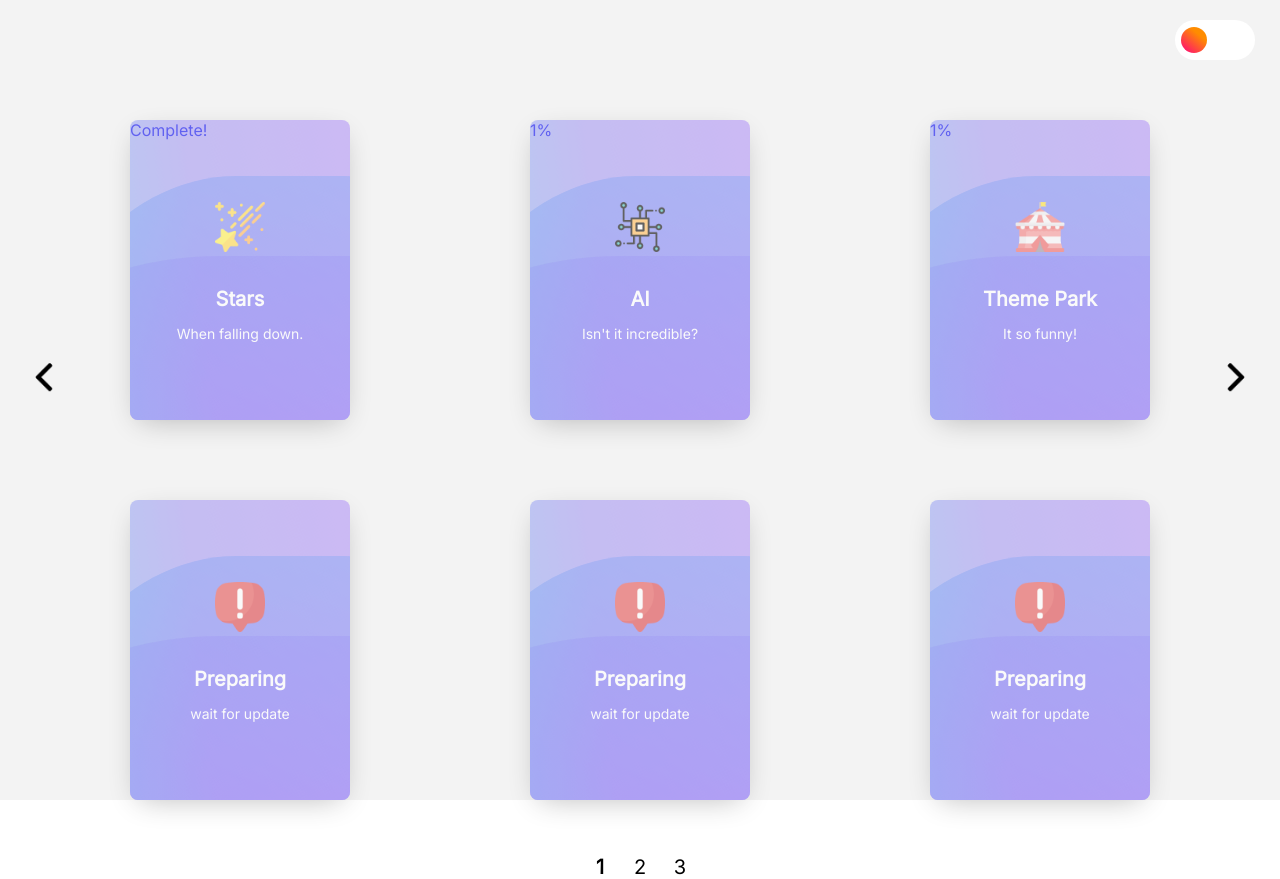
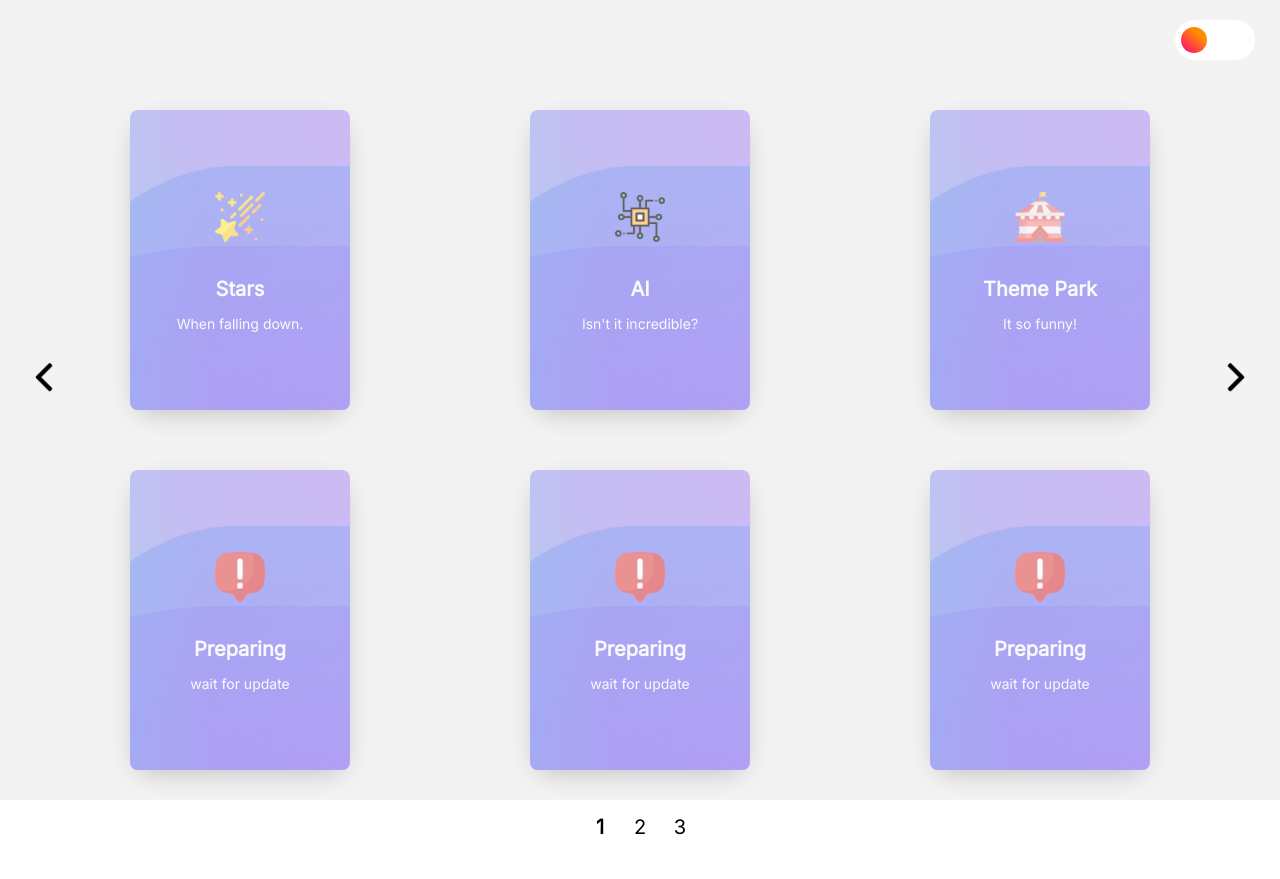
Before and after one commit to BadangGit/PPT-Project, a Vue app in the folder normal/: page / in a window 1280 px wide. After the commit the page ends 839 px from the top, so only its background shows below. Built offline with nearby package versions, Linux system fonts and the light colour scheme.

Commit message:
add progressBar with animation

```diff
--- a/normal/src/components/cards/projectCard.vue
+++ b/normal/src/components/cards/projectCard.vue
@@ -1,8 +1,8 @@
 <script lang="ts" setup>
-import ProgressBar from "@/components/effects/progressBar.vue";
+import { onMounted, PropType, ref } from "vue";
+import { projectCardContentsType } from "@/assets/data/types/projectCard";
 
-import { onMounted, PropType } from "vue";
-import { projectCardContentsType } from "@/assets/data/types/projectCard";
+import ProgressBar from "../effects/progressBar.vue";
 
 const props = defineProps({
   activeProjectCardList: {
@@ -10,6 +10,8 @@ const props = defineProps({
     required: true,
   },
 });
+
+let isHover = ref(false);
 
 onMounted(() => {
   if (props.activeProjectCardList.title == "Preparing") {
@@ -22,9 +24,12 @@ onMounted(() => {
 </script>
 
 <template>
+  <div class="cardPlace">
     <div
       class="e-card playing"
       :id="`cardGrid${props.activeProjectCardList.num}`"
+      @mouseover="isHover = true"
+      @mouseleave="isHover = false"
     >
       <div class="image"></div>
 
@@ -39,23 +44,6 @@ onMounted(() => {
           viewBox="0 0 24 24"
           class="icon"
         />
-      <path
-        fill="currentColor"
-        d="M19.4133 4.89862L14.5863 2.17544C12.9911 1.27485 11.0089 1.27485 9.41368 2.17544L4.58674
-  4.89862C2.99153 5.7992 2 7.47596 2 9.2763V14.7235C2 16.5238 2.99153 18.2014 4.58674 19.1012L9.41368
-  21.8252C10.2079 22.2734 11.105 22.5 12.0046 22.5C12.6952 22.5 13.3874 22.3657 14.0349 22.0954C14.2204
-  22.018 14.4059 21.9273 14.5872 21.8252L19.4141 19.1012C19.9765 18.7831 20.4655 18.3728 20.8651
-  17.8825C21.597 16.9894 22 15.8671 22 14.7243V9.27713C22 7.47678 21.0085 5.7992 19.4133 4.89862ZM4.10784
-  14.7235V9.2763C4.10784 8.20928 4.6955 7.21559 5.64066 6.68166L10.4676 3.95848C10.9398 3.69152 11.4701
-  3.55804 11.9996 3.55804C12.5291 3.55804 13.0594 3.69152 13.5324 3.95848L18.3593 6.68166C19.3045 7.21476
-  19.8922 8.20928 19.8922 9.2763V9.75997C19.1426 9.60836 18.377 9.53091 17.6022 9.53091C14.7929 9.53091
-  12.1041 10.5501 10.0309 12.3999C8.36735 13.8847 7.21142 15.8012 6.68783 17.9081L5.63981 17.3165C4.69466
-  16.7834 4.10699 15.7897 4.10699 14.7235H4.10784ZM10.4676 20.0413L8.60933 18.9924C8.94996 17.0479 9.94402
-  15.2665 11.4515 13.921C13.1353 12.4181 15.3198 11.5908 17.6022 11.5908C18.3804 11.5908 19.1477 11.6864
-  19.8922 11.8742V14.7235C19.8922 15.2278 19.7589 15.7254 19.5119 16.1662C18.7615 15.3596 17.6806 14.8528
-   16.4783 14.8528C14.2136 14.8528 12.3781 16.6466 12.3781 18.8598C12.3781 19.3937 12.4861 19.9021 12.68
-   20.3676C11.9347 20.5316 11.1396 20.4203 10.4684 20.0413H10.4676Z"
-      ></path>
         <br />
         {{ props.activeProjectCardList.title }}
         <br />
@@ -72,14 +60,29 @@ onMounted(() => {
             cursor: 'url(' + props.activeProjectCardList.cursorIcon + '), auto',
           }"
         ></div>
+      </router-link>
+    </div>
     <ProgressBar
+      v-if="isHover"
+      class="progress"
       :progress="props.activeProjectCardList.progress"
     ></ProgressBar>
-    </router-link>
   </div>
 </template>
 
-<style>
+<style scoped>
+.cardPlace {
+  width: 100%;
+  height: 100%;
+
+  position: relative;
+  display: flex;
+
+  margin: 30px auto;
+
+  justify-content: center;
+}
+
 .cursorGrid {
   position: absolute;
   left: 0px;
@@ -89,19 +92,42 @@ onMounted(() => {
   height: 100%;
 }
 
+.progress {
+  position: absolute;
+
+  width: 20px;
+  height: 300px;
+
+  left: 330px;
+
+  margin-left: -20px;
+
+  animation-name: progress;
+  animation-duration: 0.4s;
+}
+
 .disabled {
   pointer-events: none;
 }
 
 .e-card {
-  margin: 40px auto;
   background: transparent;
   box-shadow: 0px 8px 28px -9px rgba(0, 0, 0, 0.45);
   position: relative;
   width: 220px;
   height: 300px;
+  right: 0px;
   border-radius: 8px;
   overflow: hidden;
+  opacity: 0.6;
+
+  transition-duration: 0.4s;
+}
+
+.e-card:hover {
+  opacity: 1;
+
+  right: 20px;
 }
 
 .wave {
@@ -180,4 +206,14 @@ onMounted(() => {
     transform: rotate(360deg);
   }
 }
+
+@keyframes progress {
+  0% {
+    margin-left: -30px;
+  }
+
+  100% {
+    margin-left: -20px;
+  }
+}
 </style>
--- a/normal/src/components/effects/progressBar.vue
+++ b/normal/src/components/effects/progressBar.vue
@@ -8,15 +8,9 @@ const props = defineProps({
 </script>
 
 <template>
-  <div class="progressGrid">
-    {{ props.progress == 100 ? "Complete!" : props.progress + "%" }}
+  <div class="progressGrid" v-if="props.progress">
+    <div class="progressBar">{{ props.progress }}</div>
   </div>
 </template>
 
-<style>
-.progressGrid {
-  position: absolute;
-
-  margin: auto;
-}
-</style>
+<style scoped></style>
--- a/normal/src/views/mainPage.vue
+++ b/normal/src/views/mainPage.vue
@@ -92,10 +92,10 @@ export default {
     <div class="mainPageGrid">
       <div class="projectCardGrid" id="cardItemGrid">
         <ProjectCard
-          class="projectCard"
           v-for="activeProjectCardList in activeProjectCardLists"
           :key="activeProjectCardList.num"
           :active-project-card-list="activeProjectCardList"
+          :style="{ position: 'relative' }"
         >
         </ProjectCard>
       </div>
@@ -161,19 +161,6 @@ export default {
   margin: auto;
 }
 
-.projectCard {
-  opacity: 0.6;
-  transition: bottom 0.3s, left 0.3s;
-  bottom: 0px;
-  left: 0px;
-}
-
-.projectCard:hover {
-  opacity: 1;
-  bottom: 3px;
-  left: 3px;
-}
-
 /* arrow design */
 .arrowButtonGrid {
   width: 100vw;
```
Lines whose indentation alone changed are shown as unchanged.
